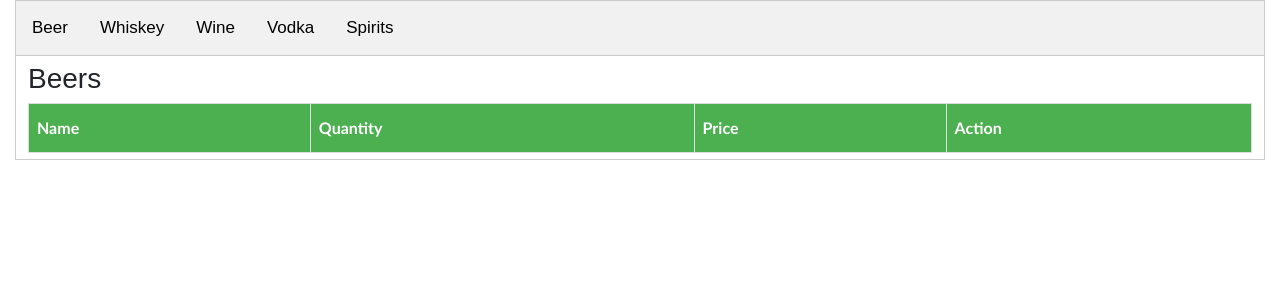
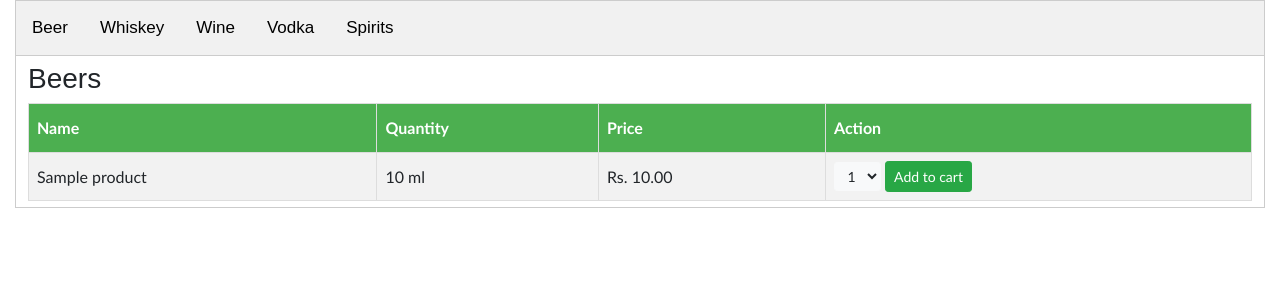
Before and after one commit to shadowk97/WineShop, a Django app: page /products/ in a window 1280 px wide. Shown: the top 300 px of the page. Run offline with Django 3.2, Linux system fonts and the light colour scheme; tables that the repository leaves empty hold one stand-in row (values such as "Sample post"); lists and menus that the app fills with data are empty; some libraries are stand-ins or nearby versions.

Commit message:
-products (1 bug left first dictionary item)

```diff
--- a/WineShop/products/models.py
+++ b/WineShop/products/models.py
@@ -5,4 +5,15 @@ class products(models.Model):
     price = models.DecimalField(max_digits=8,decimal_places=2,null=False)
     name = models.TextField(null=False)
     quantity = models.DecimalField(max_digits=4,decimal_places=0)
-    category = models.TextField(null=False)
+    categories = [
+        ('beer', 'Beer'),
+        ('whiskey', 'Whiskey'),
+        ('wine', 'Wine'),
+        ('vodka', 'Vodka'),
+        ('spirits', 'Spirits'),
+    ]
+    category = models.CharField(
+        max_length=7,
+        choices=categories,
+        default='beer',
+    )
--- a/WineShop/products/templates/products.html
+++ b/WineShop/products/templates/products.html
@@ -98,8 +98,8 @@
                   <th>Action</th>
                 </tr>
                 {% for i,j in data.items %}
-                  {% if j.3 == 'Beers' %}
-                    <tr id ={{i}}>
+                  {% if j.3 == 'beer' %}
+                    <tr>
                       <td> {{j.1}} </td>
                       <td> {{j.2}} ml </td>
                       <td> Rs. {{j.0}} </td>
@@ -115,7 +115,7 @@
                           <option value="8">8</option>
                           <option value="9">9</option>
                         </select>
-                        <button type="button" id="cart" class='btn btn-success btn-sm'> Add to cart </button>
+                        <button type="button" id="{{i}}" class='btn btn-success btn-sm' onclick='cart(this.id)'> Add to cart </button>
                       </td>
                     </tr>
                   {% endif %}
@@ -134,8 +134,8 @@
                 <th>Action</th>
               </tr>
               {% for i,j in data.items %}
-                {% if j.3 == 'Whiskey' %}
-                  <tr id ={{i}}>
+                {% if j.3 == 'whiskey' %}
+                  <tr>
                     <td> {{j.1}} </td>
                     <td> {{j.2}} ml </td>
                     <td> Rs. {{j.0}} </td>
@@ -151,7 +151,7 @@
                         <option value="8">8</option>
                         <option value="9">9</option>
                       </select>
-                      <button type="button" id="cart" class='btn btn-success btn-sm'> Add to cart </button>
+                      <button type="button" id="{{i}}" class='btn btn-success btn-sm' onclick='cart(this.id)'> Add to cart </button>
                     </td>
                   </tr>
                 {% endif %}
@@ -170,8 +170,8 @@
                 <th>Action</th>
               </tr>
               {% for i,j in data.items %}
-                {% if j.3 == 'Wine' %}
-                  <tr id ={{i}}>
+                {% if j.3 == 'wine' %}
+                  <tr>
                     <td> {{j.1}} </td>
                     <td> {{j.2}} ml </td>
                     <td> Rs. {{j.0}} </td>
@@ -187,7 +187,7 @@
                         <option value="8">8</option>
                         <option value="9">9</option>
                       </select>
-                      <button type="button" id="cart" class='btn btn-success btn-sm'> Add to cart </button>
+                      <button type="button" id="{{i}}" class='btn btn-success btn-sm' onclick='cart(this.id)'> Add to cart </button>
                     </td>
                   </tr>
                 {% endif %}
@@ -206,8 +206,8 @@
                 <th>Action</th>
               </tr>
               {% for i,j in data.items %}
-                {% if j.3 == 'Vodka' %}
-                  <tr id ={{i}}>
+                {% if j.3 == 'vodka' %}
+                  <tr>
                     <td> {{j.1}} </td>
                     <td> {{j.2}} ml </td>
                     <td> Rs. {{j.0}} </td>
@@ -224,7 +224,7 @@
                         <option value="8">8</option>
                         <option value="9">9</option>
                       </select>
-                      <button type="button" id="cart" class='btn btn-success btn-sm'> Add to cart </button>
+                      <button type="button" id="{{i}}" class='btn btn-success btn-sm' onclick='cart(this.id)'> Add to cart </button>
                     </td>
                   </tr>
                 {% endif %}
@@ -243,8 +243,8 @@
                 <th>Action</th>
               </tr>
               {% for i,j in data.items %}
-                {% if j.3 == 'Spirits' %}
-                  <tr id ={{i}}>
+                {% if j.3 == 'spirits' %}
+                  <tr>
                     <td> {{j.1}} </td>
                     <td> {{j.2}} ml </td>
                     <td> Rs. {{j.0}} </td>
@@ -260,7 +260,7 @@
                         <option value="8">8</option>
                         <option value="9">9</option>
                       </select>
-                      <button type="button" id="cart" class='btn btn-success btn-sm'> Add to cart </button>
+                      <button type="button" id="{{i}}" class='btn btn-success btn-sm' onclick='cart(this.id)'> Add to cart </button>
                     </td>
                   </tr>
                 {% endif %}
@@ -269,25 +269,31 @@
       </div>
 
       <script>
-      $('#cart').click(function(){
-        var cart = {};
-        var id = 1;
-        var quantity = $('#qty').val();
+      function cart(id)
+      {
+        var cart = JSON.parse(localStorage.getItem('cart'));
+        alert('id = ' + id)
+        var quantity = Number($('#qty').val());
         if (id in cart)
         {
-          cart[id] = cart[id] + quantity
+          cart[id].value = Number(cart[id].value) + quantity
         }
         else {
           cart.push({
               key:   id,
               value: quantity
           });
+        }
+        window.localStorage.setItem("cart", JSON.stringify(cart));
       }
-        localStorage.setItem("cart", cart);
-      });
 
       $(function() {
           document.getElementById("Beer").style.display = "block";
+          if(localStorage.getItem("cart") === null)
+          {
+            var cart = [];
+            window.localStorage.setItem('cart',JSON.stringify(cart));
+          }
       });
       function openCategory(evt, category) {
         var i, tabcontent, tablinks;
```
